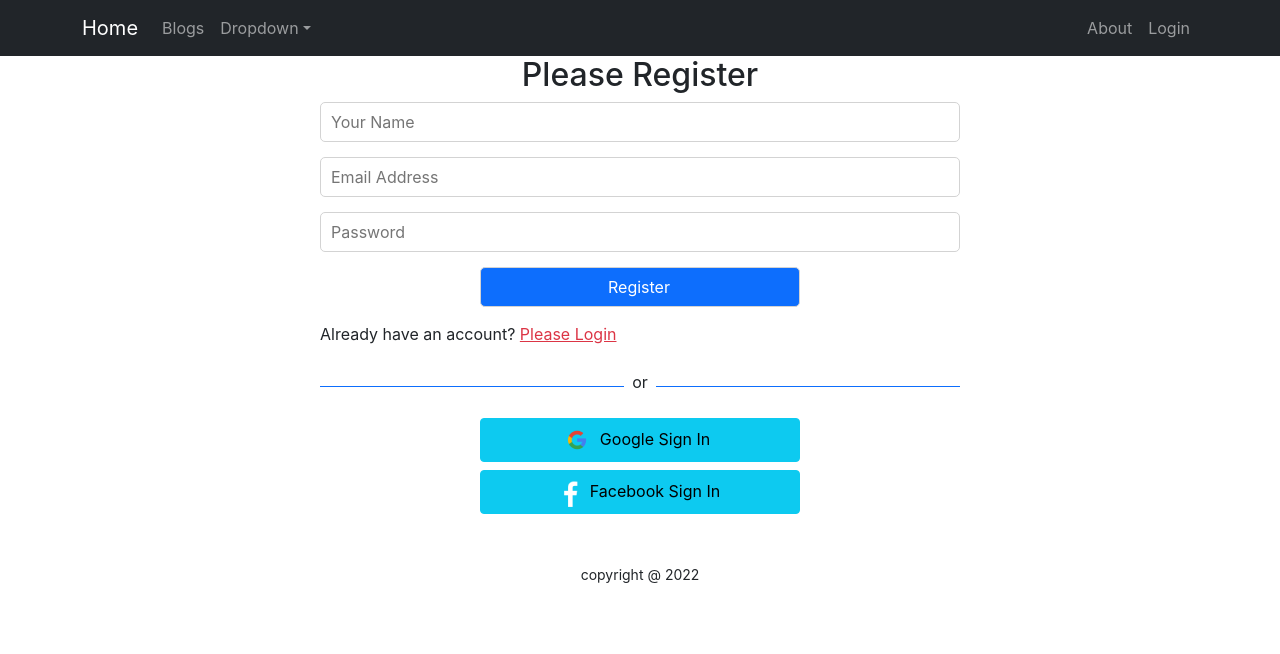
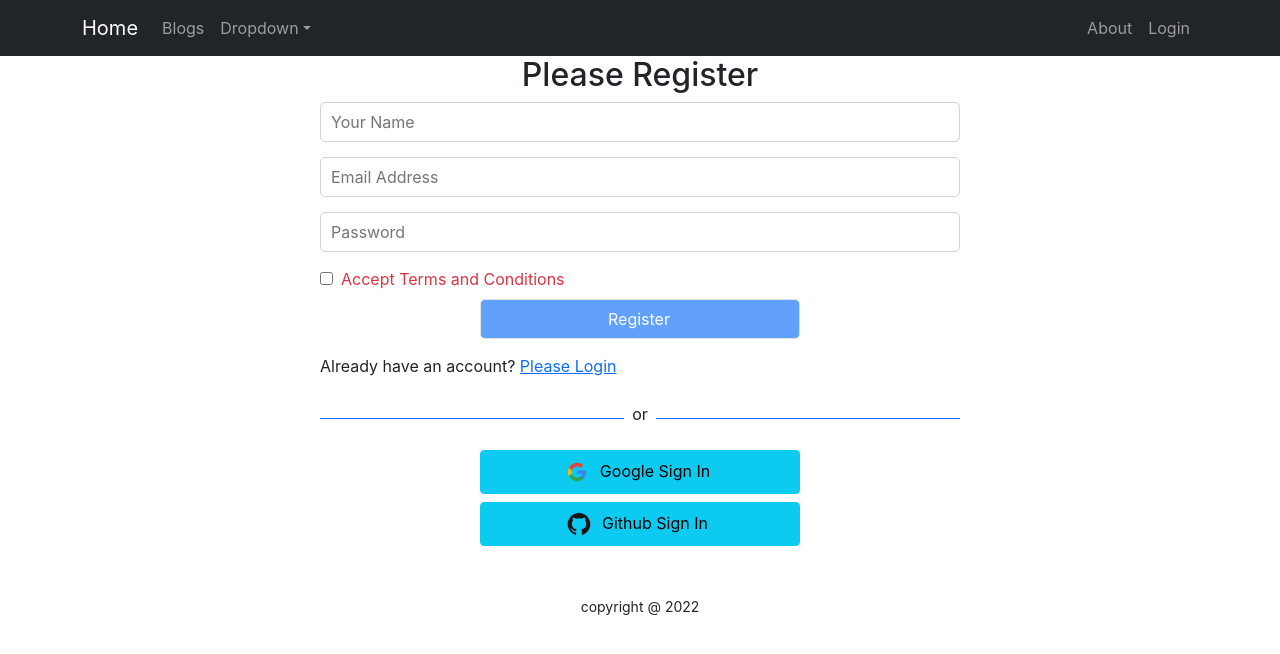
Before and after one commit to Jahanara-juma1/independent-service-provider, a React (Create React App) app: page /register in a window 1280 px wide. Shown: the top 654 px of the page. Built offline with nearby package versions, Linux system fonts and the light colour scheme; no server answers; the HTML template or start-up script is replaced by a standard one.

Commit message:
verification addad

```diff
--- a/src/Pages/Login/Login/Login.js
+++ b/src/Pages/Login/Login/Login.js
@@ -1,6 +1,7 @@
+
 import React, { useRef } from 'react';
 import { Button, Form } from 'react-bootstrap';
-import { useSignInWithEmailAndPassword } from 'react-firebase-hooks/auth';
+import { useSendPasswordResetEmail, useSignInWithEmailAndPassword } from 'react-firebase-hooks/auth';
 import { Link, useLocation, useNavigate } from 'react-router-dom';
 import auth from '../../../firebase.init';
 import SocialLogin from '../SocialLogin/SocialLogin';
@@ -11,7 +12,7 @@ const Login = () => {
     const navigate = useNavigate();
     const location = useLocation();
     let from = location.state?.from?.pathname || "/";
-
+    let errorElement;
     const [
         signInWithEmailAndPassword,
         user,
@@ -19,9 +20,19 @@ const Login = () => {
         error,
       ] = useSignInWithEmailAndPassword(auth);
 
+      const [sendPasswordResetEmail, sending] = useSendPasswordResetEmail(
+        auth
+      );
+
       if (user) {
         navigate(from, { replace: true });
       }
+
+      if (error) {
+        errorElement = <p className='text-danger'>Error: {error?.message}</p>
+
+
+    }
 
 const handleSubmit = event =>{
     event.preventDefault();
@@ -33,6 +44,12 @@ const handleSubmit = event =>{
 
 const navigateRegister = event => {
       navigate('/register');
+}
+
+const resetPassword = async() =>{
+    const email = emailRef.current.value;
+    await sendPasswordResetEmail(email);
+    alert('Sent email');
 }
 
     return (
@@ -49,14 +66,14 @@ const navigateRegister = event => {
 
                     <Form.Control ref={passwordRef} type="password" placeholder="Password" required />
                 </Form.Group>
-                <Form.Group className="mb-3" controlId="formBasicCheckbox">
-                    <Form.Check type="checkbox" label="Check me out" />
-                </Form.Group>
-                <Button variant="primary" type="submit">
-                    Submit
+
+                <Button variant="primary w-50 mx-auto d-block mb-2" type="submit">
+                    Login
                 </Button>
             </Form>
-            <p>Are You New? <Link to="/register" className='text-danger pe-auto' onClick={navigateRegister}>Please Register</Link></p>
+            {errorElement}
+            <p>Are You New? <Link to="/register" className='text-primary pe-auto' onClick={navigateRegister}>Please Register</Link></p>
+            <p>Forget Password? <Link to="/register" className='text-primary pe-auto' onClick={resetPassword}>Reset Password</Link></p>
             <SocialLogin></SocialLogin>
         </div>
     );
--- a/src/Pages/Login/Register/Register.css
+++ b/src/Pages/Login/Register/Register.css
@@ -2,7 +2,7 @@
     margin: 0 auto;
     width: 50%;
 }
-.register-form input{
+.register-form input:not([type=checkbox]){
     display: block;
     width: 100%;
     height: 40px;
--- a/src/Pages/Login/Register/Register.js
+++ b/src/Pages/Login/Register/Register.js
@@ -1,17 +1,18 @@
-import React from 'react';
+import React, { useState } from 'react';
 import { Link, useNavigate } from 'react-router-dom';
-import { useCreateUserWithEmailAndPassword } from 'react-firebase-hooks/auth';
+import { useCreateUserWithEmailAndPassword, useUpdateProfile } from 'react-firebase-hooks/auth';
 import auth from '../../../firebase.init';
 import './Register.css';
 import SocialLogin from '../SocialLogin/SocialLogin';
 const Register = () => {
-
+const [agree,setAgree] = useState(false);
     const [
         createUserWithEmailAndPassword,
         user,
         loading,
         error,
-      ] = useCreateUserWithEmailAndPassword(auth);
+      ] = useCreateUserWithEmailAndPassword(auth, {sendEmailVerification: true});
+      const [updateProfile, updating, updateError] = useUpdateProfile(auth);
 
     const navigate = useNavigate();
 
@@ -20,16 +21,20 @@ const Register = () => {
     }
 
     if(user){
-        navigate('/login');
+        console.log('user', user)
     }
 
-    const handleRegister = event =>{
+    const handleRegister = async (event) =>{
         event.preventDefault();
         const name = event.target.name.value;
         const email = event.target.email.value;
         const password = event.target.password.value;
 
-        createUserWithEmailAndPassword(email, password);
+
+       await createUserWithEmailAndPassword(email, password);
+       await updateProfile({ displayName: name});
+       console.log('Update profile');
+       navigate('/');
     }
 
     return (
@@ -41,9 +46,13 @@ const Register = () => {
                 <input type="email" name="email" id="" placeholder='Email Address' required/>
 
                 <input type="password" name="password" id="" placeholder='Password' required/>
-                <input className='w-50 mx-auto btn btn-primary' type="submit" value="Register" />
+                <input onClick={() =>setAgree(!agree)} type="checkbox" name="terms" id="terms" />
+                <label className={`ps-2 ${agree ? '': 'ps-2 text-danger'}`} htmlFor="terms">Accept Terms and Conditions</label>
+                <input
+                disabled={!agree}
+                className='w-50 mx-auto btn btn-primary mt-2' type="submit" value="Register" />
             </form>
-             <p>Already have an account? <Link to="/login" className='text-danger pe-auto' onClick={navigateLogin}>Please Login</Link></p>
+             <p>Already have an account? <Link to="/login" className='text-primary pe-auto' onClick={navigateLogin}>Please Login</Link></p>
              <SocialLogin></SocialLogin>
         </div>
     );
--- a/src/Pages/Login/SocialLogin/SocialLogin.js
+++ b/src/Pages/Login/SocialLogin/SocialLogin.js
@@ -1,7 +1,24 @@
 import React from 'react';
 import google from '../../../images/social/google.png';
-import facebook from '../../../images/social/facebook.png';
+import github from '../../../images/social/github.png';
+import { useSignInWithGithub, useSignInWithGoogle } from 'react-firebase-hooks/auth';
+import auth from '../../../firebase.init';
+import { Navigate, useNavigate } from 'react-router-dom';
 const SocialLogin = () => {
+    const [signInWithGoogle, user, loading, error] = useSignInWithGoogle(auth);
+    const [signInWithGithub, user1, loading1, error1] = useSignInWithGithub(auth);
+    const navigate = useNavigate();
+    let errorElement;
+    if (error || error1) {
+        errorElement = <p className='text-danger'>Error: {error?.message} {error1?.message}</p>
+
+
+    }
+
+    if(user || user1){
+        navigate('/');
+     }
+
     return (
         <div>
             <div className='d-flex align-items-center'>
@@ -9,16 +26,19 @@ const SocialLogin = () => {
                 <p className='mt-2 px-2'>or</p>
                 <div style={{ height: '1px' }} className='bg-primary w-50'></div>
             </div>
-            <div>
+            {errorElement}
+            <div className=''>
             <button
-                //  onClick={() => signInWithGoogle()}
+                 onClick={() => signInWithGoogle()}
                 className='btn btn-info w-50 d-block mx-auto my-2'>
                     <img style={{width: '30px'}} src={google} alt="" />
                     <span className='px-2'>Google Sign In</span>
                 </button>
-                <button className='btn btn-info w-50 d-block mx-auto my-2'>
-                    <img style={{width: '30px'}} src={facebook} alt="" />
-                    <span className='px-2'>Facebook Sign In</span>
+                <button
+                onClick={() => signInWithGithub()}
+                className='btn btn-info w-50 d-block mx-auto my-2'>
+                    <img style={{width: '30px'}} src={github} alt="" />
+                    <span className='px-2'>Github Sign In</span>
                 </button>
             </div>
             </div>
```
